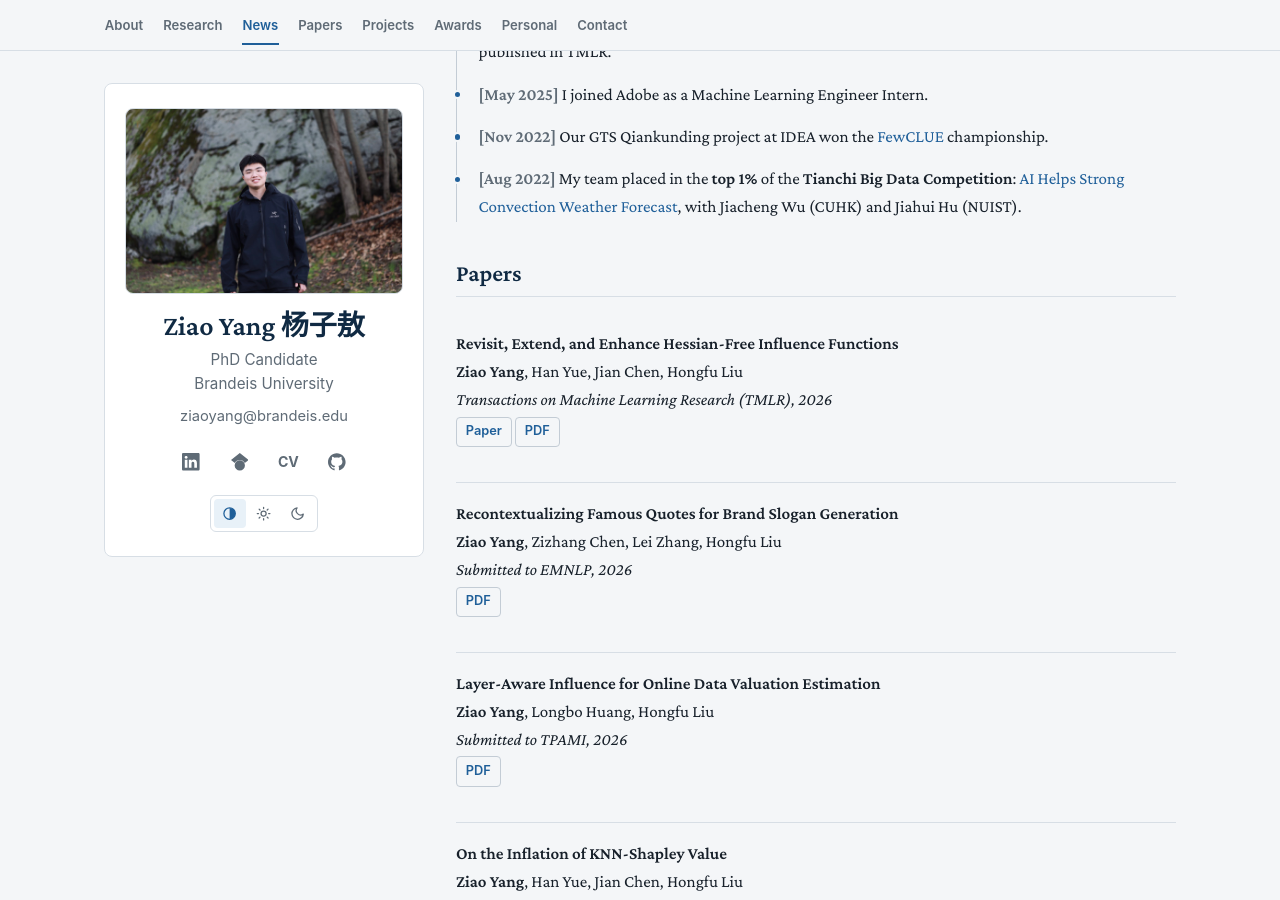
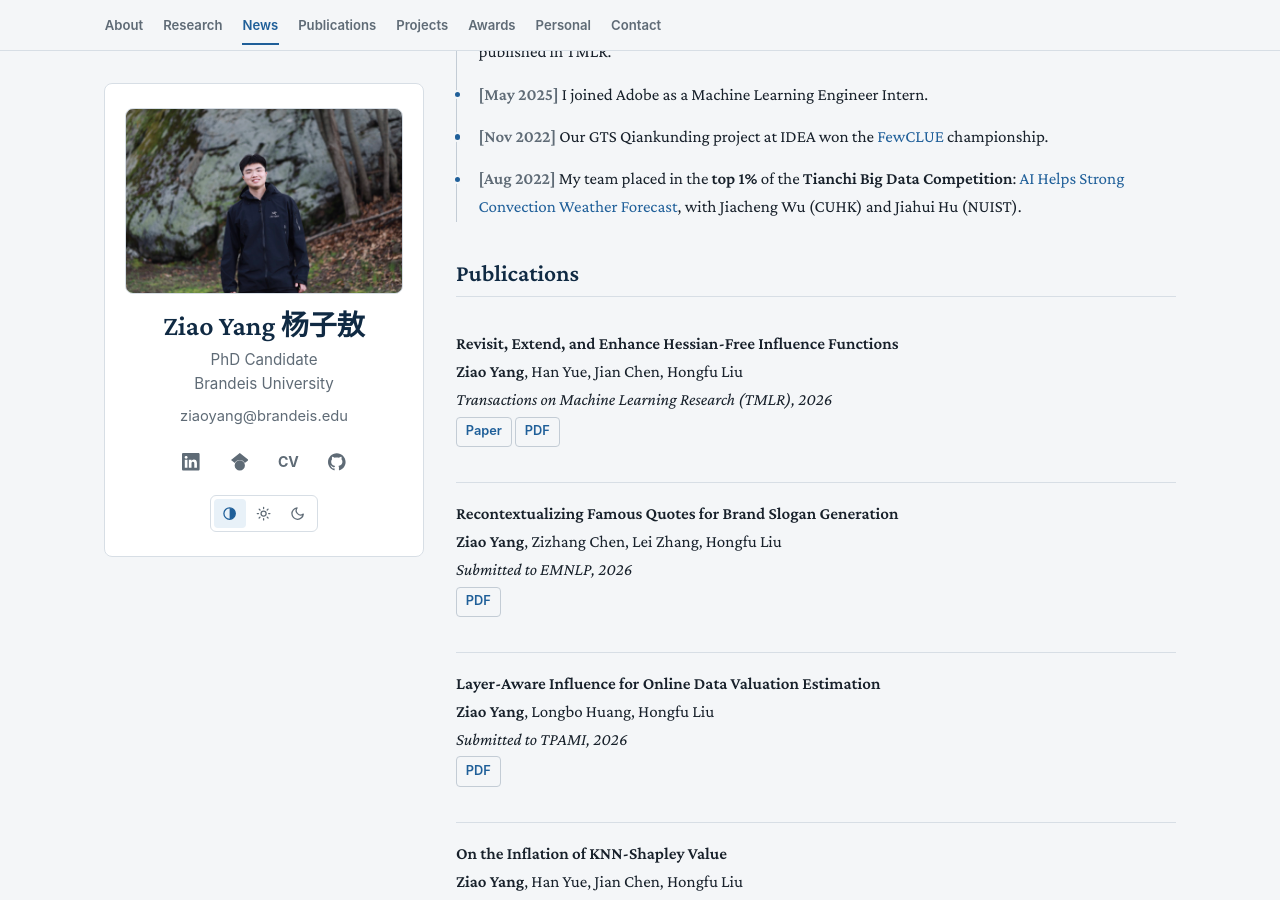
Before and after one commit to yangziao56/homepage, a Jekyll site: the page built from index.md, in a window 1280 px wide and 900 px high, scrolled down 680 px. Built offline with Jekyll 4.4.1, drawn with Linux system fonts in a browser that asks for light colours; our own code applies the rules of GitHub Pages for plain Markdown files.

Commit message:
Rename Papers to Publications

```diff
--- a/_layouts/homepage.html
+++ b/_layouts/homepage.html
@@ -92,7 +92,7 @@
         <a href="#about-me">About</a>
         <a href="#research-interests">Research</a>
         <a href="#news">News</a>
-        <a href="#papers">Papers</a>
+        <a href="#publications">Publications</a>
         <a href="#projects">Projects</a>
         <a href="#awards">Awards</a>
         <a href="#personal">Personal</a>
--- a/index.md
+++ b/index.md
@@ -25,7 +25,7 @@
 - **[Aug 2022]** My team placed in the **top 1%** of the **Tianchi Big Data Competition**: [AI Helps Strong Convection Weather Forecast](https://tianchi.aliyun.com/competition/entrance/531962/rankingList), with Jiacheng Wu (CUHK) and Jiahui Hu (NUIST).
 {: .news-list}
 
-## Papers
+## Publications
 
 - **Revisit, Extend, and Enhance Hessian-Free Influence Functions**
   <br>
```
